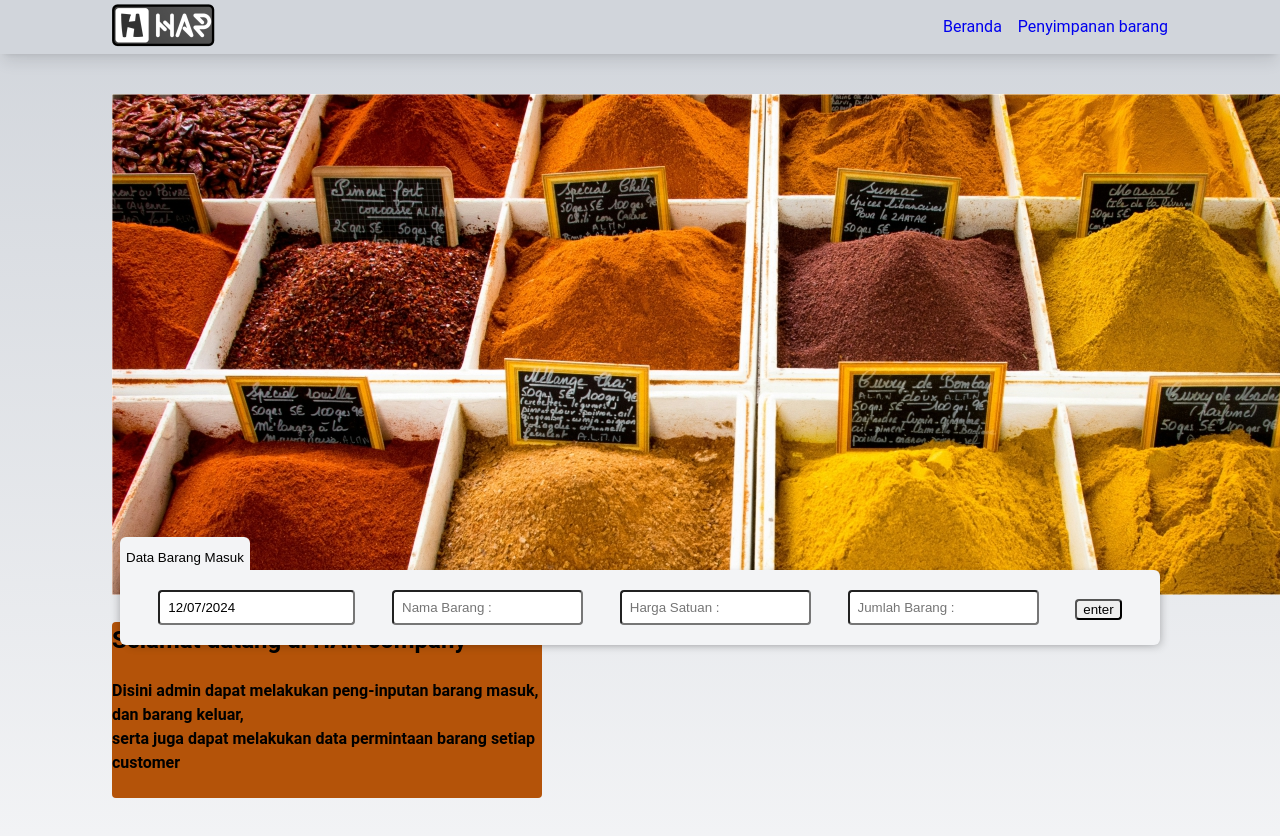
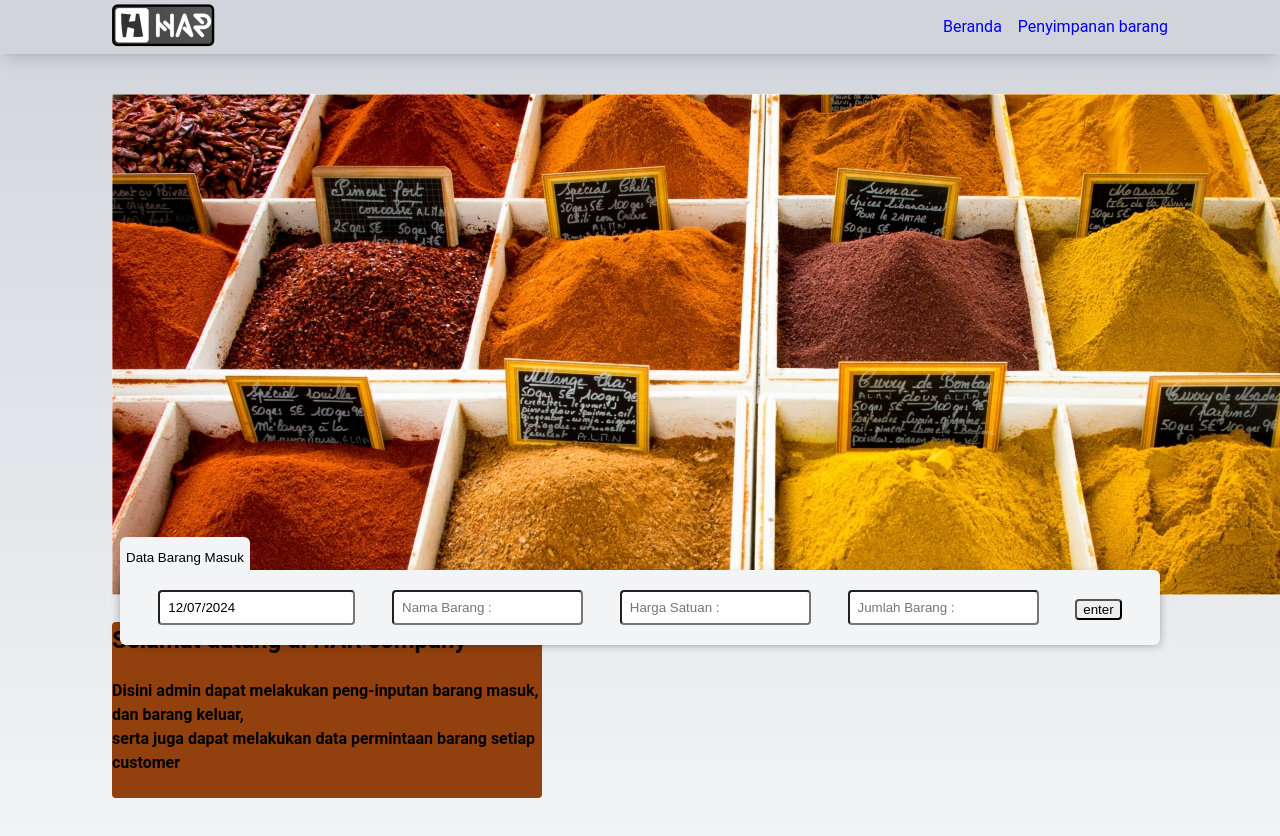
Before and after one commit to irsyadalaudin/items-storage, a React (Vite) app in the folder admin/: page / in a window 1280 px wide. Shown: the top 836 px of the page. Built offline with nearby package versions, Linux system fonts and the light colour scheme.

Commit message:
changed bg color into bg-amber-800

```diff
--- a/admin/src/components/Home.jsx
+++ b/admin/src/components/Home.jsx
@@ -4,7 +4,7 @@ const Home = () => {
     return (
         <div className='mt-10 mb-16 px-28 relative'>
             <img className='' src={homeBg} alt='' />
-            <div className='bg-amber-700 rounded w-430 h-176'>
+            <div className='bg-amber-800 rounded w-430 h-176'>
                 <h2>Selamat datang di HAR company</h2>
                 <h4>Disini admin dapat melakukan peng-inputan barang masuk, dan barang keluar, <br /> serta juga dapat melakukan data permintaan barang setiap customer</h4>
             </div>
```
